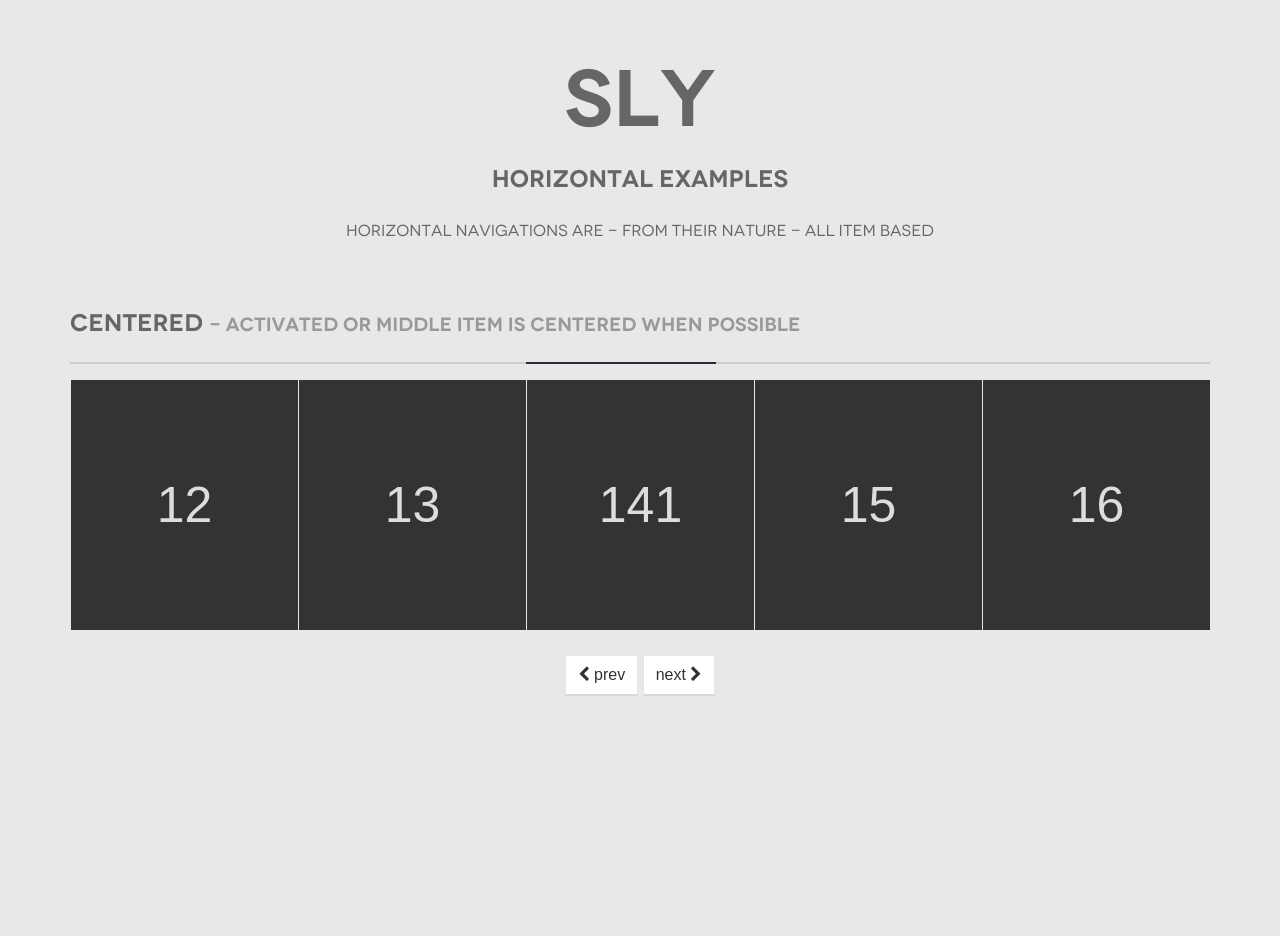
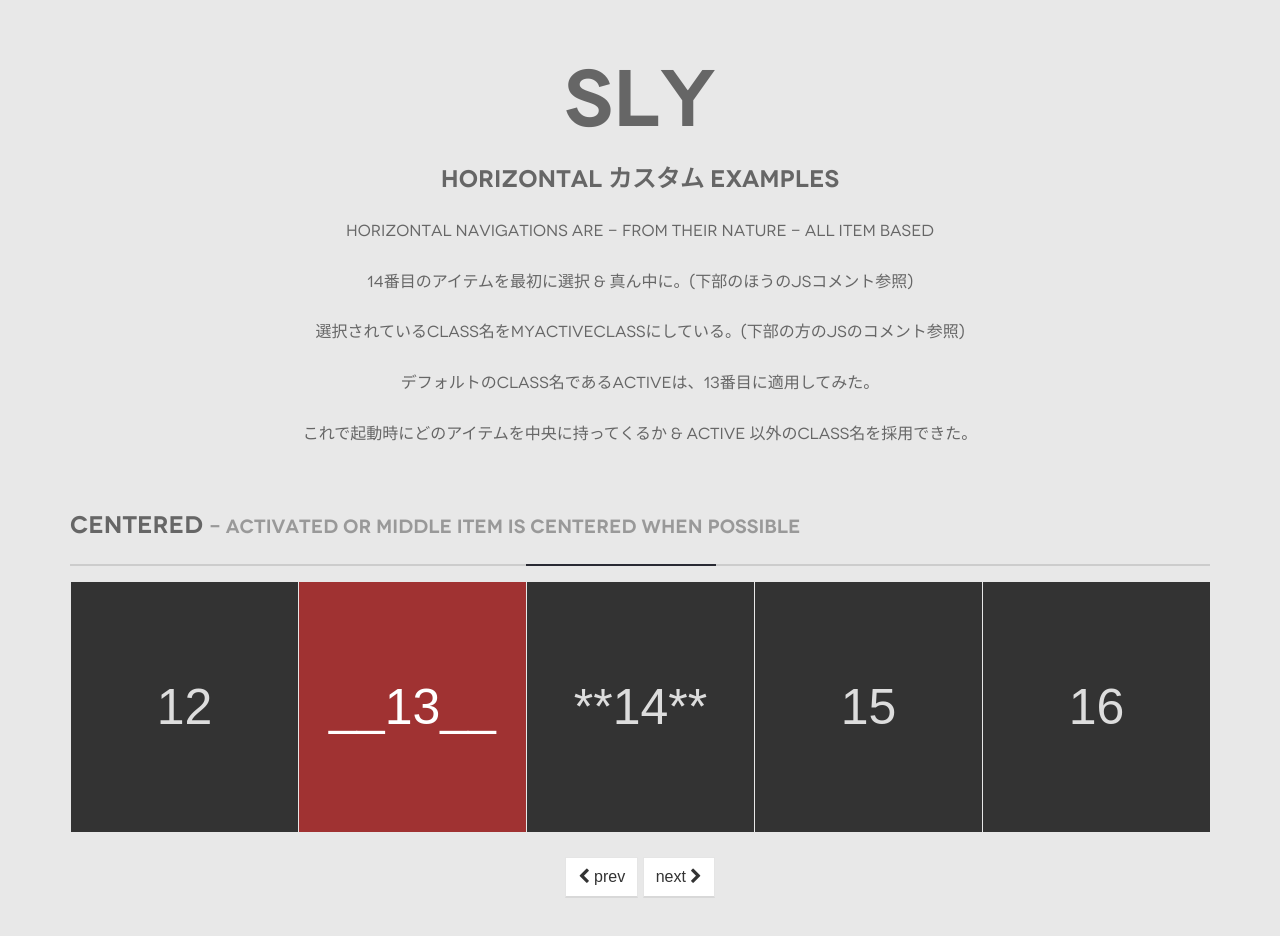
Before and after one commit to PharaohKJ/learn_sly, a plain HTML site: page mirror/darsa.in/sly/examples/horizontal.html in a window 1280 px wide. Before the commit the page ends 800 px from the top, so only its background shows below. Drawn offline with nearby package versions, Linux system fonts and the light colour scheme.

Commit message:
説明文追加

```diff
--- a/mirror/darsa.in/sly/examples/horizontal.html
+++ b/mirror/darsa.in/sly/examples/horizontal.html
@@ -14,8 +14,12 @@
   <body>
     <header class="pagespan">
       <h1>Sly</h1>
-      <h2>Horizontal Examples</h2>
+      <h2>Horizontal カスタム Examples</h2>
       <p>Horizontal navigations are - from their nature - all item based</p>
+      <p>14番目のアイテムを最初に選択 & 真ん中に。(下部のほうのJSコメント参照)</p>
+      <p>選択されているclass名をMyActiveClassにしている。(下部の方のJSのコメント参照)</p>
+      <p>デフォルトのclass名であるactiveは、13番目に適用してみた。</p>
+      <p>これで起動時にどのアイテムを中央に持ってくるか & active 以外のclass名を採用できた。</p>
     </header>
 
     <div class="pagespan container">
@@ -31,7 +35,9 @@
         <div class="frame" id="centered">
           <ul class="clearfix">
             <li>0</li><li>1</li><li>2</li><li>3</li><li>4</li><li>5</li><li>6</li><li>7</li><li>8</li><li>9</li>
-            <li>10</li><li>11</li><li>12</li><li>13</li><li>141</li><li>15</li><li>16</li><li>17</li><li>18</li>
+            <li>10</li><li>11</li><li>12</li>
+            <li class="active"> __13__ </li>
+            <li>**14**</li><li>15</li><li>16</li><li>17</li><li>18</li>
             <li>19</li><li>20</li><li>21</li><li>22</li><li>23</li><li>24</li><li>25</li><li>26</li><li>27</li>
             <li>28</li><li>29</li>
           </ul>
```
